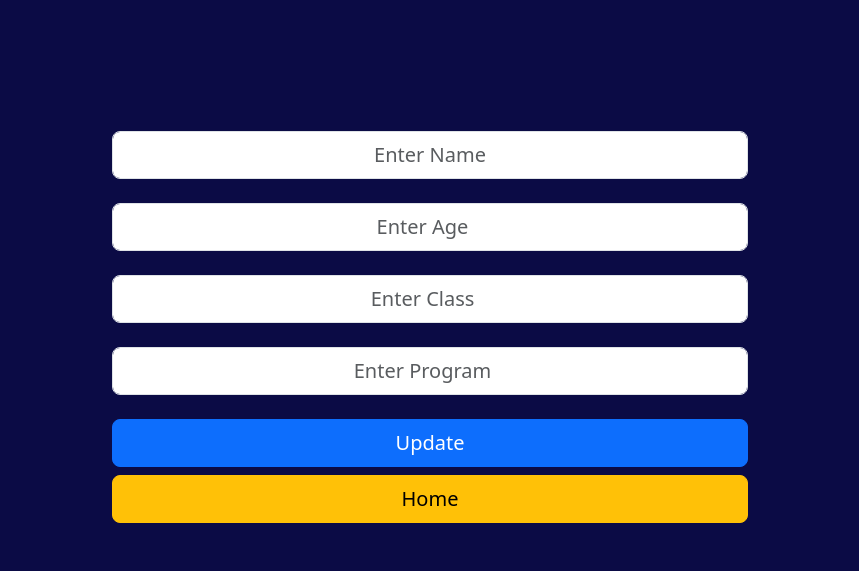
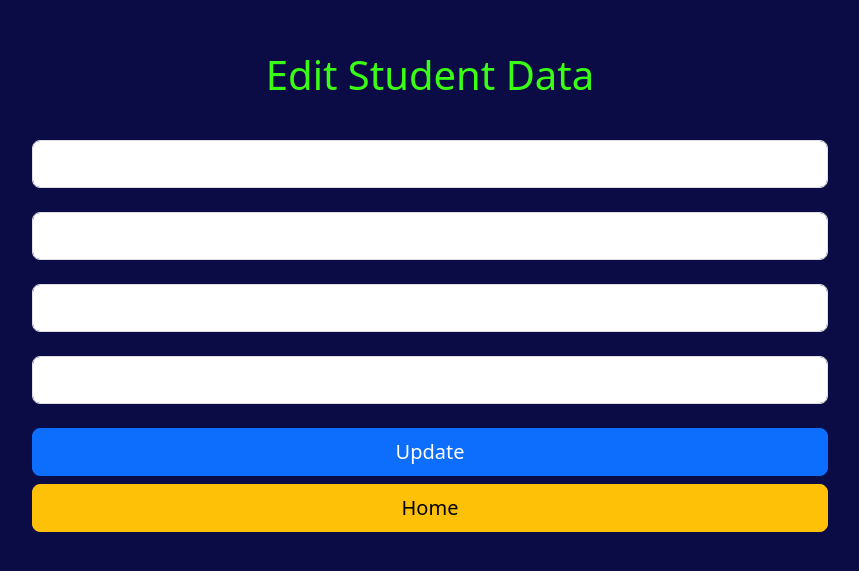
Before and after one commit to Muhammed-Moinuddin/Student-Data-Management-App, a React (Create React App) app: page /edit in a window 1280 px wide. Shown: the part 109-680 px from the top of the page, without its empty margins (210-1069 px from the left). Built offline with nearby package versions, Linux system fonts and the light colour scheme.

Commit message:
Commit # 5
Added Edit functionality and text header. Completed the App.

```diff
--- a/src/components/Create.js
+++ b/src/components/Create.js
@@ -37,7 +37,8 @@ export const Create = () => {
         <Container>
            <Row className="justify-content-md-center">
             <Col>
-              <Form className='d-grid gap-2' style={{margin:'15rem'}}>
+              <Form className='d-grid gap-2' style={{margin:'10rem'}}>
+              <h1 className='heading'>Create Student Data</h1>
                 <Form.Group controlId='formBasicName' className='mb-3'>
                     <Form.Control onChange={e => setName(e.target.value)} type='text' placeholder='Enter Name' size="lg"></Form.Control>
                 </Form.Group>
--- a/src/components/Edit.js
+++ b/src/components/Edit.js
@@ -1,31 +1,66 @@
-import React from 'react';
+import React, { useState, useEffect } from 'react';
 import 'bootstrap/dist/css/bootstrap.css';
+import array from './Array.js';
 import Container from 'react-bootstrap/Container';
 import Form from 'react-bootstrap/Form';
 import Col from 'react-bootstrap/esm/Col';
 import Row from 'react-bootstrap/Row';
 import Button from 'react-bootstrap/Button';
-import { Link } from 'react-router-dom';
+import { Link, useNavigate } from 'react-router-dom';
 
 export const Edit = () => {
+
+  //Making  useState for setting and fetching a value in jsx
+  const [id, setId] = useState('');
+  const [name, setName] = useState('');
+  const [age, setAge] = useState('');
+  const [classes, setClasses] = useState('');
+  const [program, setProgram] = useState('');
+
+  let history = useNavigate()
+
+  var index = array.map(e => e.id).indexOf(id);
+
+  const handleUpdate = (e) => {
+    e.preventDefault();
+
+    let ans = array[index];
+
+    ans.name = name;
+    ans.age = age;
+    ans.class = classes;
+    ans.program = program;
+
+    history('/');
+  }
+
+  useEffect(() => {
+    setName(localStorage.getItem('name'));
+    setAge(localStorage.getItem('age'));
+    setClasses(localStorage.getItem('class'));
+    setProgram(localStorage.getItem('program'));
+    setId(localStorage.getItem('id'));
+  },[])
+
   return (
     <Container>
            <Row className="justify-content-md-center">
             <Col>
-              <Form className='d-grid gap-2' style={{margin:'15rem'}}>
+              <Form className='d-grid gap-2' style={{margin:'10rem'}}>
+              <h1 className='heading'>Edit Student Data</h1>
                 <Form.Group controlId='formBasicName' className='mb-3'>
-                    <Form.Control type='text' placeholder='Enter Name' size="lg"></Form.Control>
+                    <Form.Control type='text' onChange={e => setName(e.target.value)} value={name} size="lg"></Form.Control>
                 </Form.Group>
                 <Form.Group controlId='formBasicAge' className='mb-3'>
-                    <Form.Control type='number' placeholder='Enter Age' size="lg"></Form.Control>
+                    <Form.Control type='number' onChange={e => setAge(e.target.value)} value={age} size="lg"></Form.Control>
                 </Form.Group>
                 <Form.Group controlId='formBasicClass' className='mb-3'>
-                    <Form.Control type='number' placeholder='Enter Class' size="lg"></Form.Control>
+                    <Form.Control type='text' onChange={e => setClasses(e.target.value)} value={classes} size="lg"></Form.Control>
                 </Form.Group>
                 <Form.Group controlId='formBasicProgram' className='mb-3'>
-                    <Form.Control type='number' placeholder='Enter Program' size="lg"></Form.Control>
+                    <Form.Control type='text' onChange={e => setProgram(e.target.value)} value={program} size="lg"></Form.Control>
                 </Form.Group>
-                <Button variant="primary" type='submit' size="lg">Update</Button>
+                <Button variant="primary" type='submit' onClick={e => handleUpdate(e)} size="lg">Update</Button>
                 <Link className="d-grid gap-2" to='/' style={{ textDecoration: 'none' }}>
                   <Button variant='warning' size='lg'>Home</Button>
                 </Link>
```
